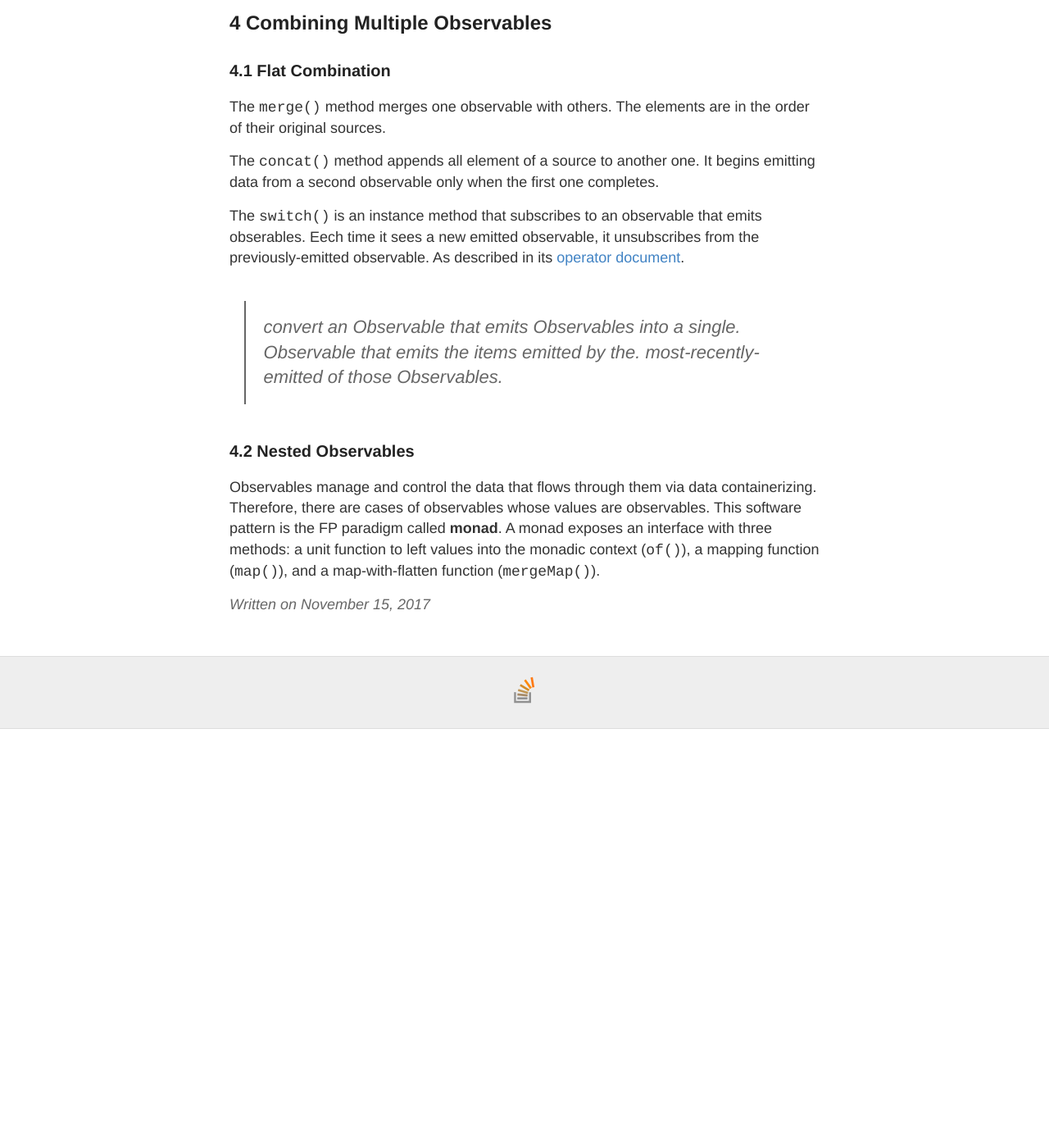
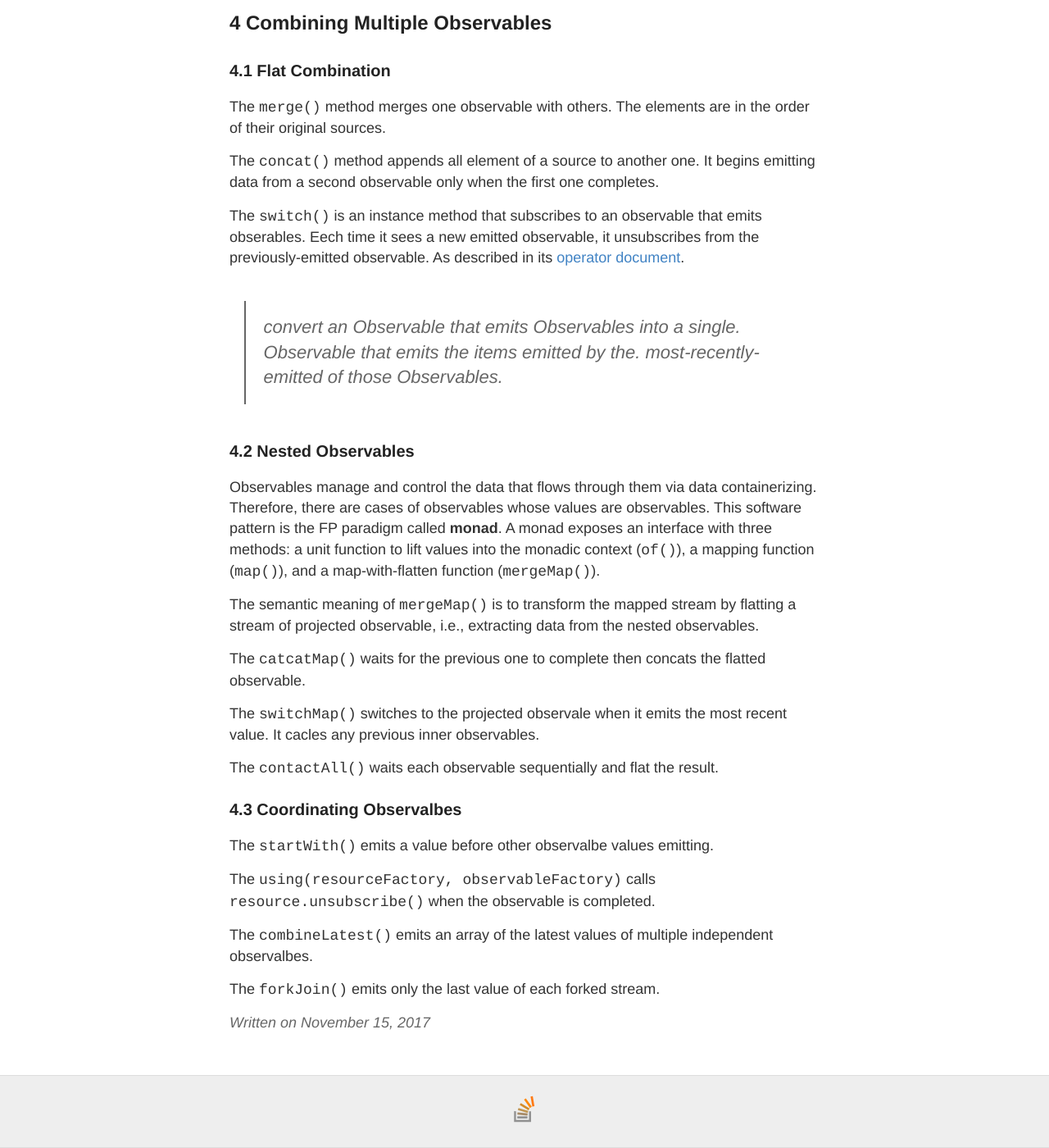
Before and after one commit to YingLiu4203/old-dev-blog, a Jekyll site: the page built from _posts/2017-11-15-rxjs-notes.md, in a window 1280 px wide and 1400 px high, scrolled down 4306 px. Shown: the whole window at 82% size. Built offline with Jekyll 4.4.1, drawn with Linux system fonts in a browser that asks for light colours; comment, search, counter and statistics services are not loaded; before the commit the page ends 5195 px from its top, so only the background shows below that.

Commit message:
add rxjs note

```diff
--- a/_posts/2017-11-15-rxjs-notes.md
+++ b/_posts/2017-11-15-rxjs-notes.md
@@ -142,4 +142,22 @@ The `switch()` is an instance method that subscribes to an observable that emits
 
 ### 4.2 Nested Observables
 
-Observables manage and control the data that flows through them via data containerizing. Therefore, there are cases of observables whose values are observables. This software pattern is the FP paradigm called **monad**. A monad exposes an interface with three methods: a unit function to left values into the monadic context (`of()`), a mapping function (`map()`), and a map-with-flatten function (`mergeMap()`).
+Observables manage and control the data that flows through them via data containerizing. Therefore, there are cases of observables whose values are observables. This software pattern is the FP paradigm called **monad**. A monad exposes an interface with three methods: a unit function to lift values into the monadic context (`of()`), a mapping function (`map()`), and a map-with-flatten function (`mergeMap()`).
+
+The semantic meaning of `mergeMap()` is to transform the mapped stream by flatting a stream of projected observable, i.e., extracting data from the nested observables.
+
+The `catcatMap()` waits for the previous one to complete then concats the flatted observable.
+
+The `switchMap()` switches to the projected observale when it emits the most recent value. It cacles any previous inner observables.
+
+The `contactAll()` waits each observable sequentially and flat the result.
+
+### 4.3 Coordinating Observalbes
+
+The `startWith()` emits a value before other observalbe values emitting.
+
+The `using(resourceFactory, observableFactory)` calls `resource.unsubscribe()` when the observable is completed.
+
+The `combineLatest()` emits an array of the latest values of multiple independent observalbes.
+
+The `forkJoin()` emits only the last value of each forked stream.
```
